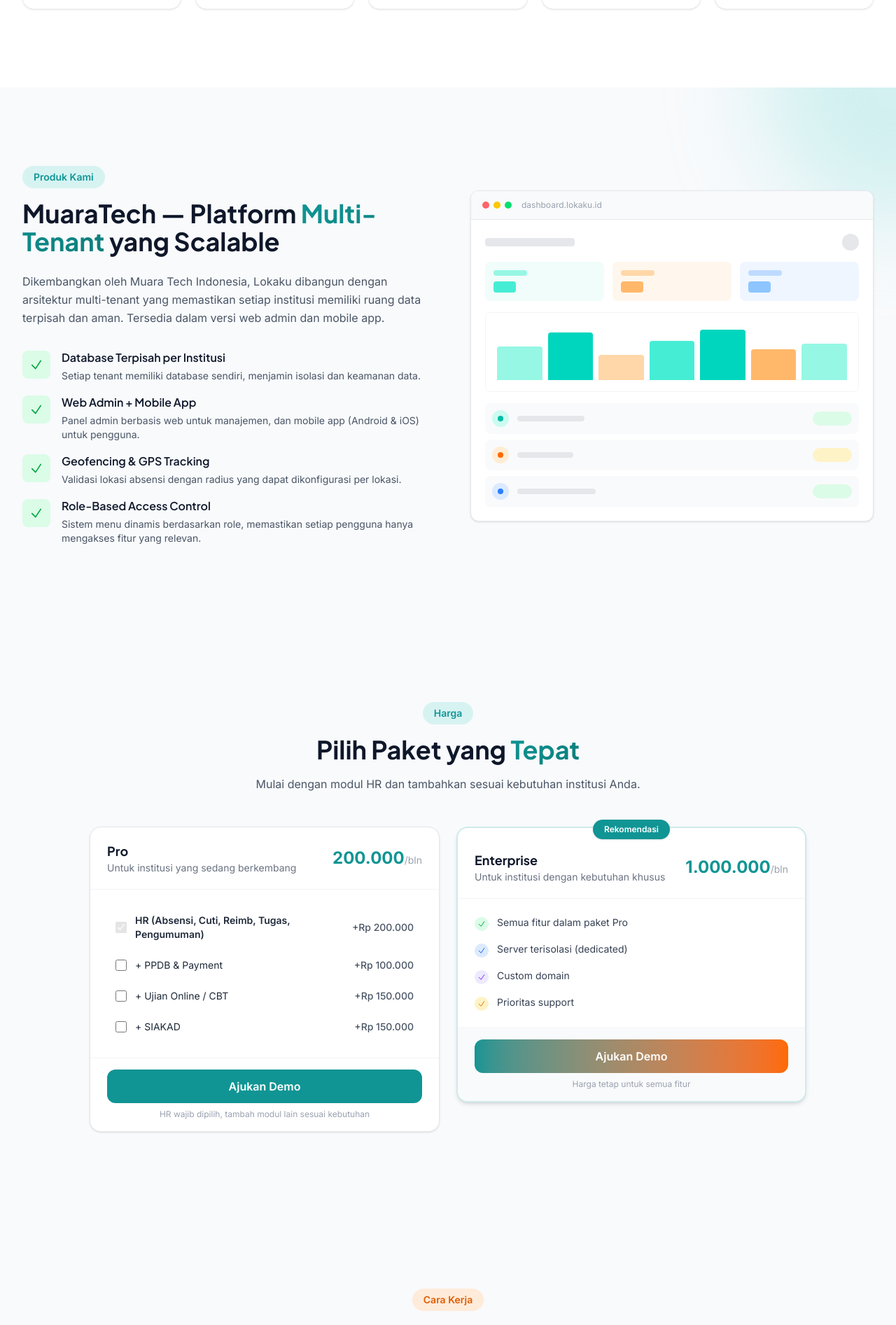
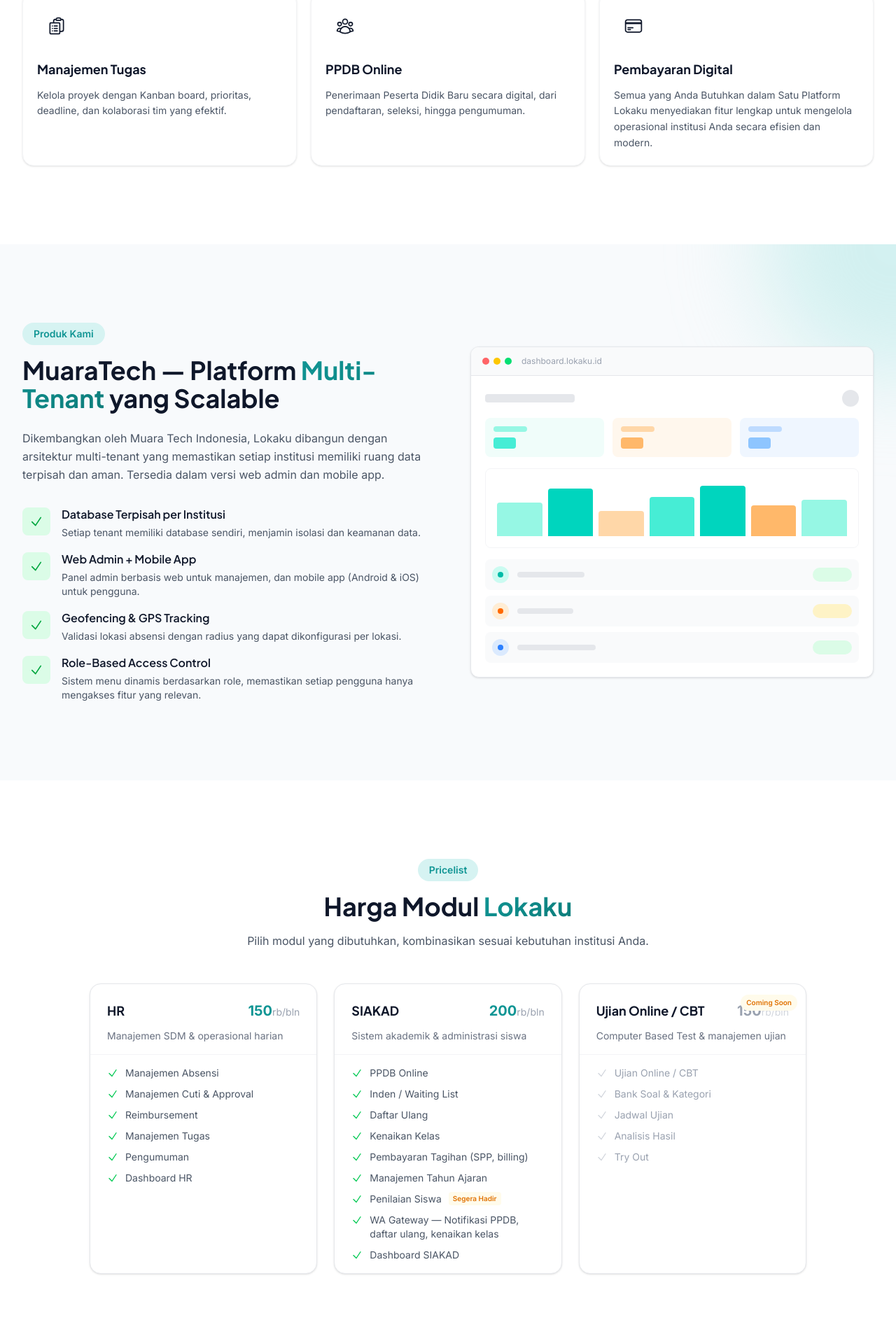
Before and after one commit to IQ-Muara-Tech/compro-iq-muaratech, a Vue app: page / in a window 1280 px wide. Shown: the part 2140-4033 px from the top of the page at 70% size. Built offline with nearby package versions, Linux system fonts and the light colour scheme.

Commit message:
feat: show detail feature, fix new payment ready for use, update seo

```diff
--- a/index.html
+++ b/index.html
@@ -7,32 +7,60 @@
   <meta name="viewport" content="width=device-width, initial-scale=1.0" />
 
   <!-- Primary Meta Tags -->
-  <title>MuaraTech - Platform SaaS Manajemen Sekolah & Institusi | Muara Tech Indonesia</title>
-  <meta name="title" content="Lokaku - Platform SaaS Manajemen Sekolah & Institusi | Muara Tech Indonesia" />
-  <meta name="description" content="Lokaku adalah platform SaaS all-in-one untuk manajemen sekolah dan institusi. Fitur absensi GPS, manajemen cuti, reimbursement, tugas, PPDB, pembayaran SPP, sistem akademik, dan ujian online (CBT)." />
-  <meta name="keywords" content="lokaku, saas sekolah, absensi online, manajemen sekolah, ppdb online, pembayaran spp, ujian online, cbt, sistem akademik, muara tech indonesia, aplikasi absensi gps, manajemen institusi" />
+  <title>MuaraTech - Platform Manajemen Sekolah | Absensi GPS, PPDB, SIAKAD, Pembayaran</title>
+  <meta name="title" content="MuaraTech - Platform Manajemen Sekolah & Institusi Pendidikan | Muara Tech Indonesia" />
+  <meta name="description"
+    content="Lokaku by Muara Tech Indonesia — platform SaaS all-in-one untuk manajemen sekolah. Fitur absensi GPS online, manajemen cuti, PPDB digital, pembayaran SPP, SIAKAD, dan ujian online (CBT). Solusi digital terintegrasi untuk institusi pendidikan Indonesia." />
+  <meta name="keywords"
+    content="lokaku, muaratech, muara tech indonesia, platform manajemen sekolah, absensi online, absensi gps, aplikasi absensi, ppdb online, pembayaran spp, sistem akademik, siakad, ujian online, cbt, manajemen cuti, reimbursement, manajemen tugas, aplikasi sekolah, saas sekolah indonesia, digitalisasi sekolah" />
   <meta name="author" content="Muara Tech Indonesia" />
   <meta name="robots" content="index, follow" />
   <meta name="language" content="Indonesian" />
+  <meta name="theme-color" content="#109594" />
   <link rel="canonical" href="https://muaratech.com" />
 
   <!-- Open Graph / Facebook -->
   <meta property="og:type" content="website" />
   <meta property="og:url" content="https://muaratech.com" />
-  <meta property="og:title" content="Lokaku - Platform SaaS Manajemen Sekolah & Institusi" />
-  <meta property="og:description" content="Platform all-in-one untuk manajemen sekolah dan institusi. Absensi GPS, PPDB, pembayaran, sistem akademik, dan ujian online." />
+  <meta property="og:title" content="MuaraTech - Platform Manajemen Sekolah & Institusi Pendidikan" />
+  <meta property="og:description"
+    content="Platform SaaS all-in-one untuk manajemen sekolah. Absensi GPS, PPDB online, pembayaran SPP, SIAKAD, CBT. Solusi digital terintegrasi dari Muara Tech Indonesia." />
   <meta property="og:image" content="https://muaratech.com/og-image.png" />
+  <meta property="og:image:width" content="1200" />
+  <meta property="og:image:height" content="630" />
   <meta property="og:site_name" content="Muara Tech Indonesia" />
   <meta property="og:locale" content="id_ID" />
 
   <!-- Twitter -->
   <meta property="twitter:card" content="summary_large_image" />
   <meta property="twitter:url" content="https://muaratech.com" />
-  <meta property="twitter:title" content="Lokaku - Platform SaaS Manajemen Sekolah & Institusi" />
-  <meta property="twitter:description" content="Platform all-in-one untuk manajemen sekolah dan institusi. Absensi GPS, PPDB, pembayaran, sistem akademik, dan ujian online." />
+  <meta property="twitter:title" content="MuaraTech - Platform Manajemen Sekolah & Institusi Pendidikan" />
+  <meta property="twitter:description"
+    content="Platform SaaS all-in-one untuk manajemen sekolah. Absensi GPS, PPDB online, pembayaran SPP, SIAKAD, CBT. Solusi digital terintegrasi dari Muara Tech Indonesia." />
   <meta property="twitter:image" content="https://muaratech.com/og-image.png" />
 
-  <!-- Structured Data (JSON-LD) -->
+  <!-- Structured Data -->
+  <script type="application/ld+json">
+  {
+    "@context": "https://schema.org",
+    "@type": "Organization",
+    "name": "Muara Tech Indonesia",
+    "alternateName": "MuaraTech",
+    "url": "https://muaratech.com",
+    "logo": "https://muaratech.com/logo-new.png",
+    "description": "Perusahaan pengembang solusi teknologi digital untuk institusi pendidikan Indonesia melalui produk SaaS Lokaku.",
+    "contactPoint": {
+      "@type": "ContactPoint",
+      "telephone": "+62-851-2401-5258",
+      "contactType": "sales",
+      "email": "iqmuaratech@gmail.com",
+      "availableLanguage": "Indonesian"
+    },
+    "sameAs": [
+      "https://wa.me/6285124015258"
+    ]
+  }
+  </script>
   <script type="application/ld+json">
   {
     "@context": "https://schema.org",
@@ -41,16 +69,18 @@
     "applicationCategory": "BusinessApplication",
     "operatingSystem": "Web, Android, iOS",
     "offers": {
-      "@type": "Offer",
-      "price": "0",
-      "priceCurrency": "IDR"
+      "@type": "AggregateOffer",
+      "priceCurrency": "IDR",
+      "lowPrice": "150000",
+      "highPrice": "1000000",
+      "offerCount": "2"
     },
     "author": {
       "@type": "Organization",
       "name": "Muara Tech Indonesia",
       "url": "https://muaratech.com"
     },
-    "description": "Platform SaaS all-in-one untuk manajemen sekolah dan institusi pendidikan."
+    "description": "Platform SaaS all-in-one untuk manajemen sekolah dan institusi pendidikan. Fitur: absensi GPS, manajemen cuti, PPDB online, pembayaran SPP, SIAKAD, dan ujian online CBT."
   }
   </script>
 
--- a/src/views/Home.vue
+++ b/src/views/Home.vue
@@ -82,18 +82,18 @@ const features = [
     title: "PPDB Online",
     description: "Penerimaan Peserta Didik Baru secara digital, dari pendaftaran, seleksi, hingga pengumuman.",
   },
+  {
+    icon: `<svg xmlns="http://www.w3.org/2000/svg" fill="none" viewBox="0 0 24 24" stroke-width="1.5" stroke="currentColor" class="w-7 h-7"><path stroke-linecap="round" stroke-linejoin="round" d="M2.25 8.25h19.5M2.25 9h19.5m-16.5 5.25h6m-6 2.25h3m-3.75 3h15a2.25 2.25 0 0 0 2.25-2.25V6.75A2.25 2.25 0 0 0 19.5 4.5h-15a2.25 2.25 0 0 0-2.25 2.25v10.5A2.25 2.25 0 0 0 4.5 19.5Z" /></svg>`,
+    title: "Pembayaran Digital",
+    description: "Semua yang Anda Butuhkan dalam Satu Platform\nLokaku menyediakan fitur lengkap untuk mengelola operasional institusi Anda secara efisien dan modern.",
+  },
 ];
 
 const upcomingFeatures = [
   {
-    icon: `<svg xmlns="http://www.w3.org/2000/svg" fill="none" viewBox="0 0 24 24" stroke-width="1.5" stroke="currentColor" class="w-6 h-6"><path stroke-linecap="round" stroke-linejoin="round" d="M2.25 8.25h19.5M2.25 9h19.5m-16.5 5.25h6m-6 2.25h3m-3.75 3h15a2.25 2.25 0 0 0 2.25-2.25V6.75A2.25 2.25 0 0 0 19.5 4.5h-15a2.25 2.25 0 0 0-2.25 2.25v10.5A2.25 2.25 0 0 0 4.5 19.5Z" /></svg>`,
-    title: "Payment",
-    description: "Pembayaran registrasi, SPP, dan biaya lainnya terintegrasi dengan berbagai metode pembayaran.",
-  },
-  {
     icon: `<svg xmlns="http://www.w3.org/2000/svg" fill="none" viewBox="0 0 24 24" stroke-width="1.5" stroke="currentColor" class="w-6 h-6"><path stroke-linecap="round" stroke-linejoin="round" d="M4.26 10.147a60.438 60.438 0 0 0-.491 6.347A48.62 48.62 0 0 1 12 20.904a48.62 48.62 0 0 1 8.232-4.41 60.46 60.46 0 0 0-.491-6.347m-15.482 0a50.636 50.636 0 0 0-2.658-.813A59.906 59.906 0 0 1 12 3.493a59.903 59.903 0 0 1 10.399 5.84c-.896.248-1.783.52-2.658.814m-15.482 0A50.717 50.717 0 0 1 12 13.489a50.702 50.702 0 0 1 7.74-3.342M6.75 15a.75.75 0 1 0 0-1.5.75.75 0 0 0 0 1.5Zm0 0v-3.675A55.378 55.378 0 0 1 12 8.443m-7.007 11.55A5.981 5.981 0 0 0 6.75 15.75v-1.5" /></svg>`,
-    title: "Sistem Akademik",
-    description: "Manajemen kurikulum, jadwal pelajaran, nilai, rapor, dan data akademik lengkap.",
+    title: "Penilaian Siswa",
+    description: "Input nilai, rapor digital, analisis capaian siswa, dan laporan akademik lengkap.",
   },
   {
     icon: `<svg xmlns="http://www.w3.org/2000/svg" fill="none" viewBox="0 0 24 24" stroke-width="1.5" stroke="currentColor" class="w-6 h-6"><path stroke-linecap="round" stroke-linejoin="round" d="M9 17.25v1.007a3 3 0 0 1-.879 2.122L7.5 21h9l-.621-.621A3 3 0 0 1 15 18.257V17.25m6-12V15a2.25 2.25 0 0 1-2.25 2.25H5.25A2.25 2.25 0 0 1 3 15V5.25m18 0A2.25 2.25 0 0 0 18.75 3H5.25A2.25 2.25 0 0 0 3 5.25m18 0V12a2.25 2.25 0 0 1-2.25 2.25H5.25A2.25 2.25 0 0 1 3 12V5.25" /></svg>`,
@@ -152,11 +152,39 @@ const stats = [
 ];
 
 const proModules = ref([
-  { id: "hr", label: "HR (Absensi, Cuti, Reimb, Tugas, Pengumuman)", price: 200000, checked: true, required: true },
-  { id: "ppdb", label: "+ PPDB & Payment", price: 100000, checked: false },
+  { id: "hr", label: "HR (Absensi, Cuti, Reimb, Tugas, Pengumuman)", price: 150000, checked: true, required: true },
+  { id: "siakad", label: "+ SIAKAD (PPDB, Pembayaran, Penilaian)", price: 200000, checked: false },
   { id: "exam", label: "+ Ujian Online / CBT", price: 150000, checked: false },
-  { id: "siakad", label: "+ SIAKAD", price: 150000, checked: false },
 ]);
+
+const moduleDetails = {
+  hr: [
+    "Manajemen Absensi",
+    "Manajemen Cuti & Approval",
+    "Reimbursement",
+    "Manajemen Tugas",
+    "Pengumuman",
+    "Dashboard HR",
+  ],
+  siakad: [
+    "PPDB Online",
+    "Inden / Waiting List",
+    "Daftar Ulang",
+    "Kenaikan Kelas",
+    "Pembayaran Tagihan (SPP, billing)",
+    "Manajemen Tahun Ajaran",
+    { label: "Penilaian Siswa", upcoming: true },
+    "WA Gateway — Notifikasi PPDB, daftar ulang, kenaikan kelas",
+    "Dashboard SIAKAD",
+  ],
+  exam: [
+    { label: "Ujian Online / CBT", upcoming: true },
+    "Bank Soal & Kategori",
+    "Jadwal Ujian",
+    "Analisis Hasil",
+    "Try Out",
+  ],
+};
 
 const proTotal = computed(() => {
   return proModules.value.reduce((sum, m) => (m.checked ? sum + m.price : sum), 0);
@@ -443,7 +471,7 @@ function toggleModule(id) {
         </div>
 
         <!-- Feature cards -->
-        <div class="grid sm:grid-cols-2 lg:grid-cols-3 xl:grid-cols-5 gap-5">
+        <div class="grid grid-cols-1 sm:grid-cols-2 lg:grid-cols-3 gap-5">
           <div
             v-for="(feature, index) in features"
             :key="index"
@@ -454,7 +482,7 @@ function toggleModule(id) {
               <div :class="[feature.iconColor]" v-html="feature.icon"></div>
             </div>
             <h3 class="text-lg font-bold text-dark mb-3 font-display">{{ feature.title }}</h3>
-            <p class="text-sm text-gray-600 leading-relaxed">{{ feature.description }}</p>
+            <p class="text-sm text-gray-600 leading-relaxed" style="white-space: pre-line">{{ feature.description }}</p>
           </div>
         </div>
       </div>
@@ -585,6 +613,88 @@ function toggleModule(id) {
                     <div class="ml-auto h-5 w-14 bg-green-100 rounded-full"></div>
                   </div>
                 </div>
+              </div>
+            </div>
+          </div>
+        </div>
+      </div>
+    </section>
+
+    <!-- Pricelist Section -->
+    <section class="py-20 lg:py-28 bg-white">
+      <div class="container mx-auto px-4 lg:px-8">
+        <div v-scroll-animate class="text-center max-w-2xl mx-auto mb-12">
+          <span class="inline-block px-4 py-1.5 bg-primary-50 text-primary text-sm font-semibold rounded-full mb-4">Pricelist</span>
+          <h2 class="text-3xl md:text-4xl font-bold font-display text-dark mb-4">
+            Harga Modul <span class="text-gradient">Lokaku</span>
+          </h2>
+          <p class="text-gray-600 leading-relaxed">
+            Pilih modul yang dibutuhkan, kombinasikan sesuai kebutuhan institusi Anda.
+          </p>
+        </div>
+
+        <div class="grid md:grid-cols-3 gap-6 max-w-5xl mx-auto">
+          <!-- HR Card -->
+          <div v-scroll-animate class="bg-white rounded-2xl shadow-sm border border-gray-200 overflow-hidden">
+            <div class="px-6 pt-6 pb-4 border-b border-gray-100">
+              <div class="flex items-center justify-between mb-3">
+                <h3 class="text-lg font-bold font-display text-dark">HR</h3>
+                <span class="text-xl font-bold text-primary">150<span class="text-sm font-normal text-gray-400">rb/bln</span></span>
+              </div>
+              <p class="text-sm text-gray-500">Manajemen SDM & operasional harian</p>
+            </div>
+            <div class="px-6 py-4 space-y-2.5">
+              <div v-for="(f, i) in moduleDetails.hr" :key="i" class="flex items-start gap-2.5">
+                <svg class="w-4 h-4 text-green-500 shrink-0 mt-0.5" fill="none" viewBox="0 0 24 24" stroke-width="2" stroke="currentColor"><path stroke-linecap="round" stroke-linejoin="round" d="m4.5 12.75 6 6 9-13.5"/></svg>
+                <span class="text-sm text-gray-600">{{ f }}</span>
+              </div>
+            </div>
+          </div>
+
+          <!-- SIAKAD Card -->
+          <div v-scroll-animate class="bg-white rounded-2xl shadow-sm border border-gray-200 overflow-hidden relative">
+            <div class="px-6 pt-6 pb-4 border-b border-gray-100">
+              <div class="flex items-center justify-between mb-3">
+                <h3 class="text-lg font-bold font-display text-dark">SIAKAD</h3>
+                <span class="text-xl font-bold text-primary">200<span class="text-sm font-normal text-gray-400">rb/bln</span></span>
+              </div>
+              <p class="text-sm text-gray-500">Sistem akademik & administrasi siswa</p>
+            </div>
+            <div class="px-6 py-4 space-y-2.5">
+              <div v-for="(f, i) in moduleDetails.siakad" :key="i" class="flex items-start gap-2.5">
+                <svg class="w-4 h-4 text-green-500 shrink-0 mt-0.5" fill="none" viewBox="0 0 24 24" stroke-width="2" stroke="currentColor"><path stroke-linecap="round" stroke-linejoin="round" d="m4.5 12.75 6 6 9-13.5"/></svg>
+                <template v-if="typeof f === 'string'">
+                  <span class="text-sm text-gray-600">{{ f }}</span>
+                </template>
+                <template v-else>
+                  <span class="text-sm text-gray-600">{{ f.label }}</span>
+                  <span class="inline-flex items-center px-1.5 py-0.5 bg-amber-50 text-amber-600 text-[10px] font-semibold rounded">Segera Hadir</span>
+                </template>
+              </div>
+            </div>
+          </div>
+
+          <!-- CBT Card -->
+          <div v-scroll-animate class="bg-white rounded-2xl shadow-sm border border-gray-200 overflow-hidden relative opacity-75">
+            <div class="absolute top-3 right-3 z-10">
+              <span class="inline-flex items-center px-2 py-1 bg-amber-50 text-amber-600 text-[10px] font-semibold rounded-full">Coming Soon</span>
+            </div>
+            <div class="px-6 pt-6 pb-4 border-b border-gray-100">
+              <div class="flex items-center justify-between mb-3">
+                <h3 class="text-lg font-bold font-display text-dark">Ujian Online / CBT</h3>
+                <span class="text-xl font-bold text-gray-400">150<span class="text-sm font-normal text-gray-300">rb/bln</span></span>
+              </div>
+              <p class="text-sm text-gray-500">Computer Based Test & manajemen ujian</p>
+            </div>
+            <div class="px-6 py-4 space-y-2.5">
+              <div v-for="(f, i) in moduleDetails.exam" :key="i" class="flex items-start gap-2.5">
+                <svg class="w-4 h-4 text-gray-300 shrink-0 mt-0.5" fill="none" viewBox="0 0 24 24" stroke-width="2" stroke="currentColor"><path stroke-linecap="round" stroke-linejoin="round" d="m4.5 12.75 6 6 9-13.5"/></svg>
+                <template v-if="typeof f === 'string'">
+                  <span class="text-sm text-gray-400">{{ f }}</span>
+                </template>
+                <template v-else>
+                  <span class="text-sm text-gray-400">{{ f.label }}</span>
+                </template>
               </div>
             </div>
           </div>
@@ -765,7 +875,7 @@ function toggleModule(id) {
           </p>
         </div>
 
-        <div class="grid md:grid-cols-3 gap-6 max-w-4xl mx-auto">
+        <div class="grid md:grid-cols-2 gap-6 max-w-3xl mx-auto">
           <div
             v-for="(item, index) in upcomingFeatures"
             :key="index"
```
